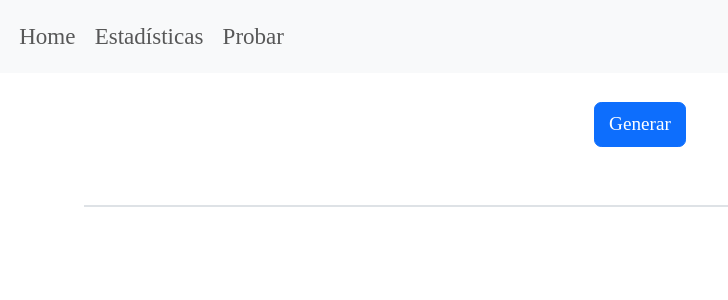
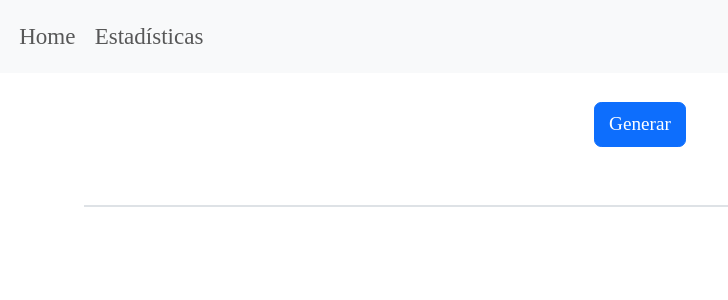
Before and after one commit to Magdiel1990/lottery, a PHP site: the page made by pages/loto.php in a window 1280 px wide. Shown: the top 300 px of the page, without its empty margins (0-728 px from the left). Run offline with PHP 8.4, Linux system fonts and the light colour scheme; the template is opened without the code that fills it, so the values that code supplies are empty; some libraries are stand-ins or nearby versions.

Commit message:
nav link fix

```diff
--- a/pages/partials/nav.php
+++ b/pages/partials/nav.php
@@ -10,9 +10,6 @@
       <li class="nav-item">
         <a class="nav-link" href="<?php echo root . 'estadistica';?>">Estadísticas</a>
       </li>
-      <li class="nav-item">
-        <a class="nav-link" href="<?php echo root . 'probar';?>">Probar</a>
-      </li>
     </ul>
   </div>
 </nav>
```
